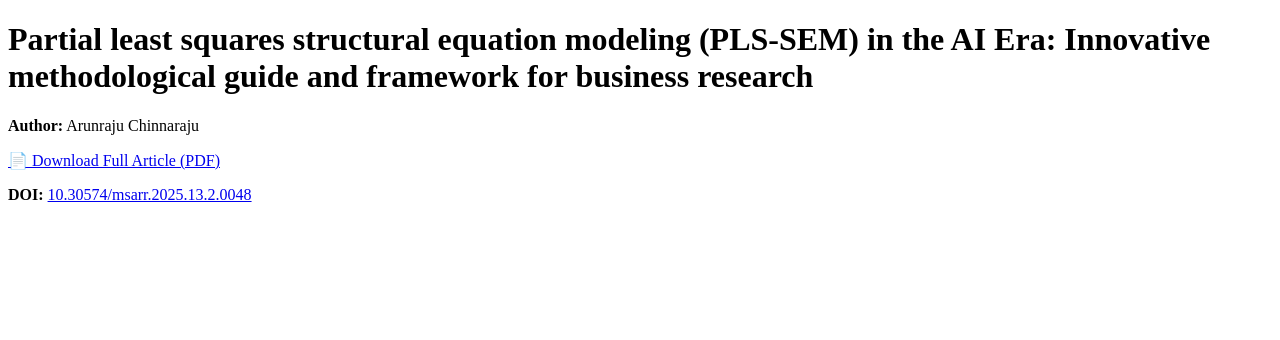
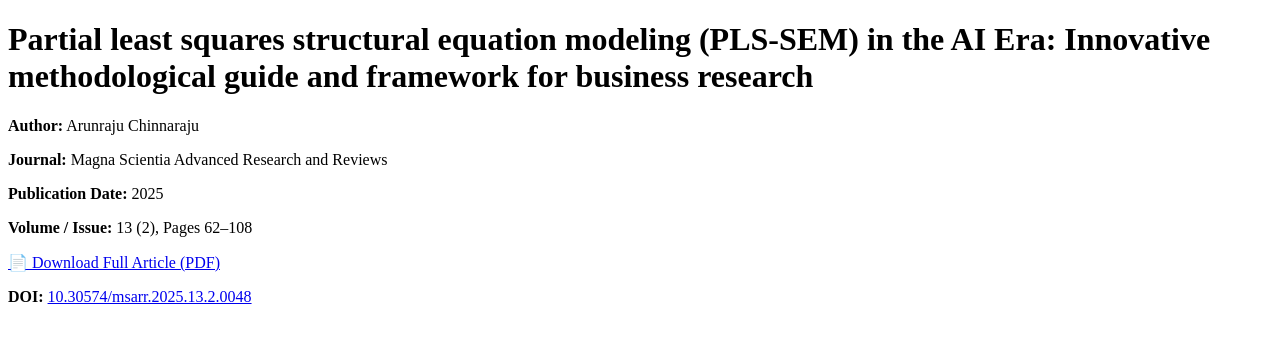
Before and after one commit to ARCR-debug/pls-sem-ai-article, a plain HTML site: page index.html in a window 1280 px wide. Drawn offline with Linux system fonts and the light colour scheme.

Commit message:
index.html

```diff
--- a/index.html
+++ b/index.html
@@ -17,7 +17,12 @@
 </head>
 <body>
   <h1>Partial least squares structural equation modeling (PLS-SEM) in the AI Era: Innovative methodological guide and framework for business research</h1>
+
   <p><strong>Author:</strong> Arunraju Chinnaraju</p>
+  <p><strong>Journal:</strong> Magna Scientia Advanced Research and Reviews</p>
+  <p><strong>Publication Date:</strong> 2025</p>
+  <p><strong>Volume / Issue:</strong> 13 (2), Pages 62–108</p>
+
   <p><a href="MSARR-2025-0048.pdf">📄 Download Full Article (PDF)</a></p>
   <p><strong>DOI:</strong> <a href="https://doi.org/10.30574/msarr.2025.13.2.0048">10.30574/msarr.2025.13.2.0048</a></p>
 </body>
```
